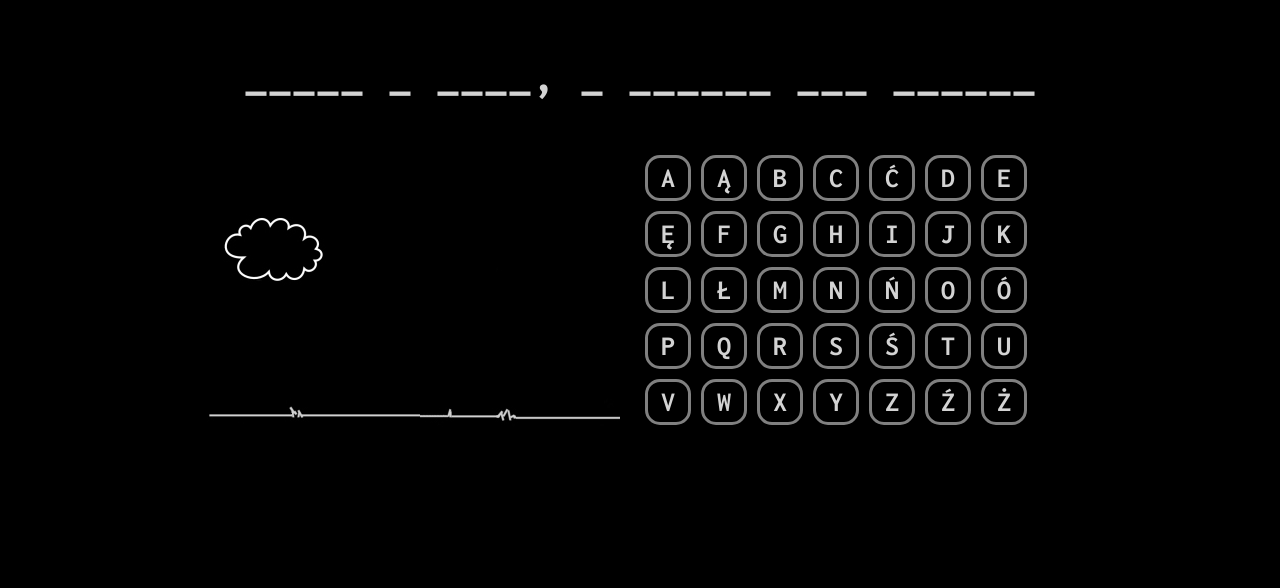
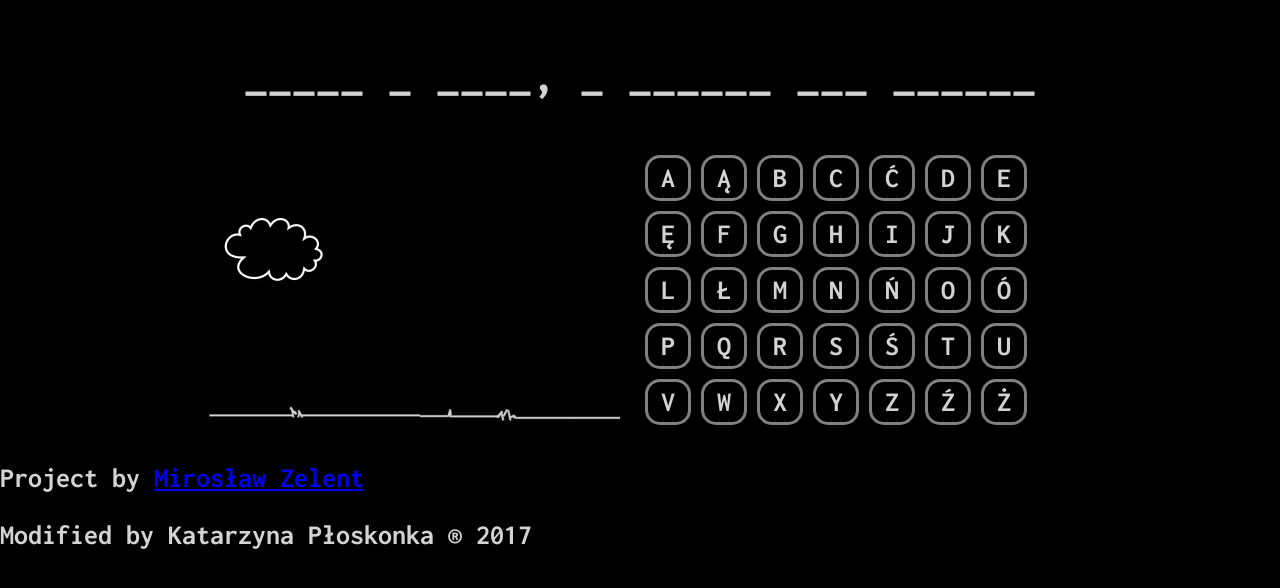
Before and after one commit to kploskonka/Wisielec, a plain HTML site: page index.html in a window 1280 px wide. Drawn offline with Linux system fonts and the light colour scheme.

Commit message:
Update index.html

```diff
--- a/index.html
+++ b/index.html
@@ -2,7 +2,7 @@
 <html lang="pl">
 <head>
 	<meta charset="UTF-8">
-	<title>Wisielec</title>
+	<title>Wisielec v0.2</title>
 	<link rel="stylesheet" href="style.css">
 </head>
 <body>
@@ -47,6 +47,10 @@
 			<div class="letter"></div>
 		</div>
 	</div>
+	<footer class="footer">
+		<p>Project by <a href="http://miroslawzelent.pl/">Mirosław Zelent</a></p>
+		<p>Modified by Katarzyna Płoskonka &reg 2017</p>
+	</footer>
 <script type="text/javascript" src="script.js"></script>
 </body>
 </html>
```
